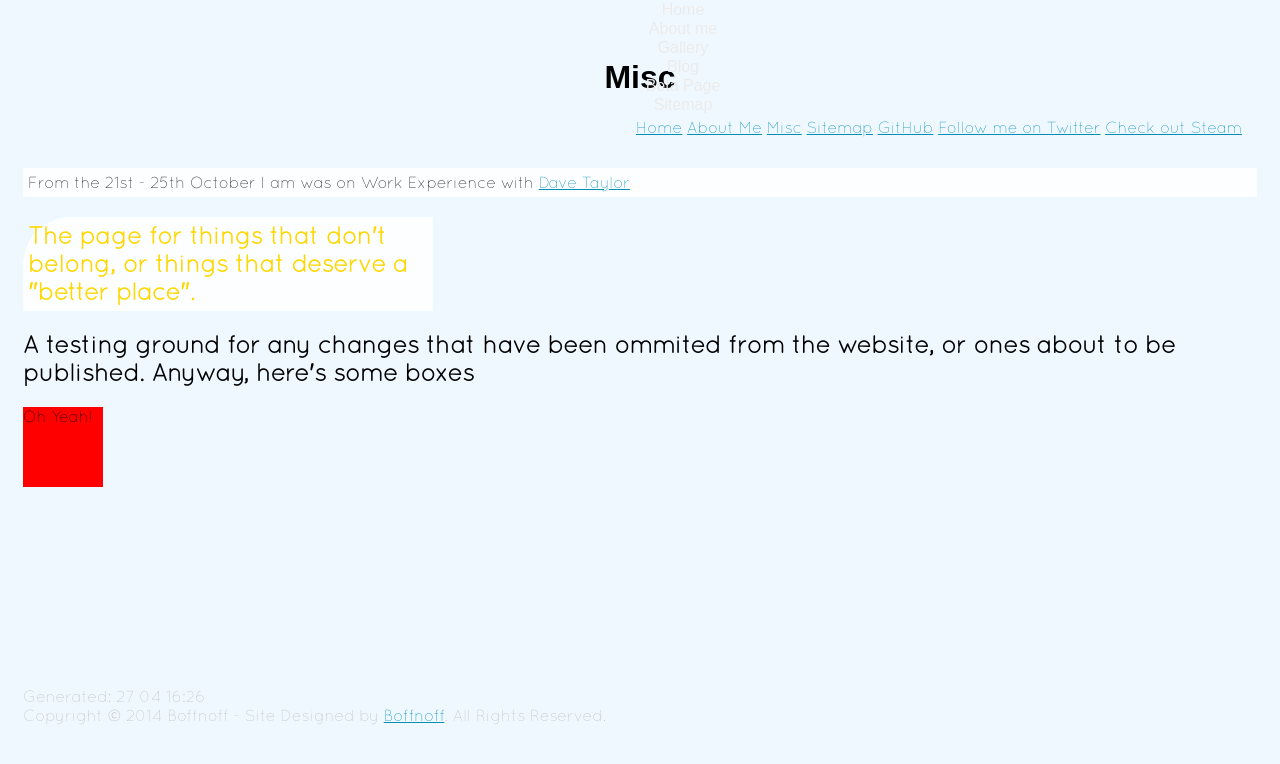
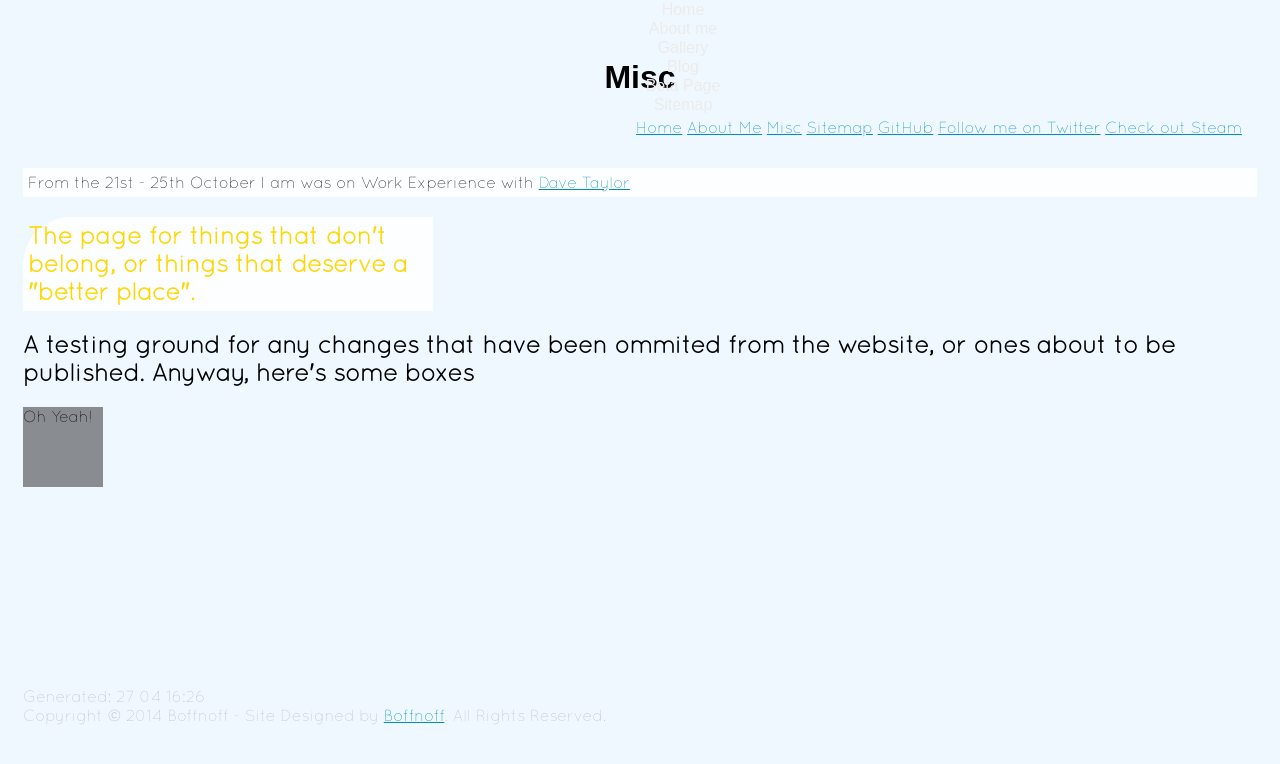
Before and after one commit to boffnoff/boffnoff.github.com, a Jekyll site: the page built from misc.html, in a window 1280 px wide. Shown: the top 764 px of the page. Built offline with Jekyll 4.4.1, drawn with Linux system fonts in a browser that asks for light colours; some web fonts are replaced.

Commit message:
chacged colour

```diff
--- a/css/index.css
+++ b/css/index.css
@@ -255,7 +255,7 @@ code {
     #button {
       width:80px;
       height:80px;
-      background-color:#f00;
+      background-color:#898C90;
        -webkit-transition: all .5s ease-in-out;
 
     }
```
